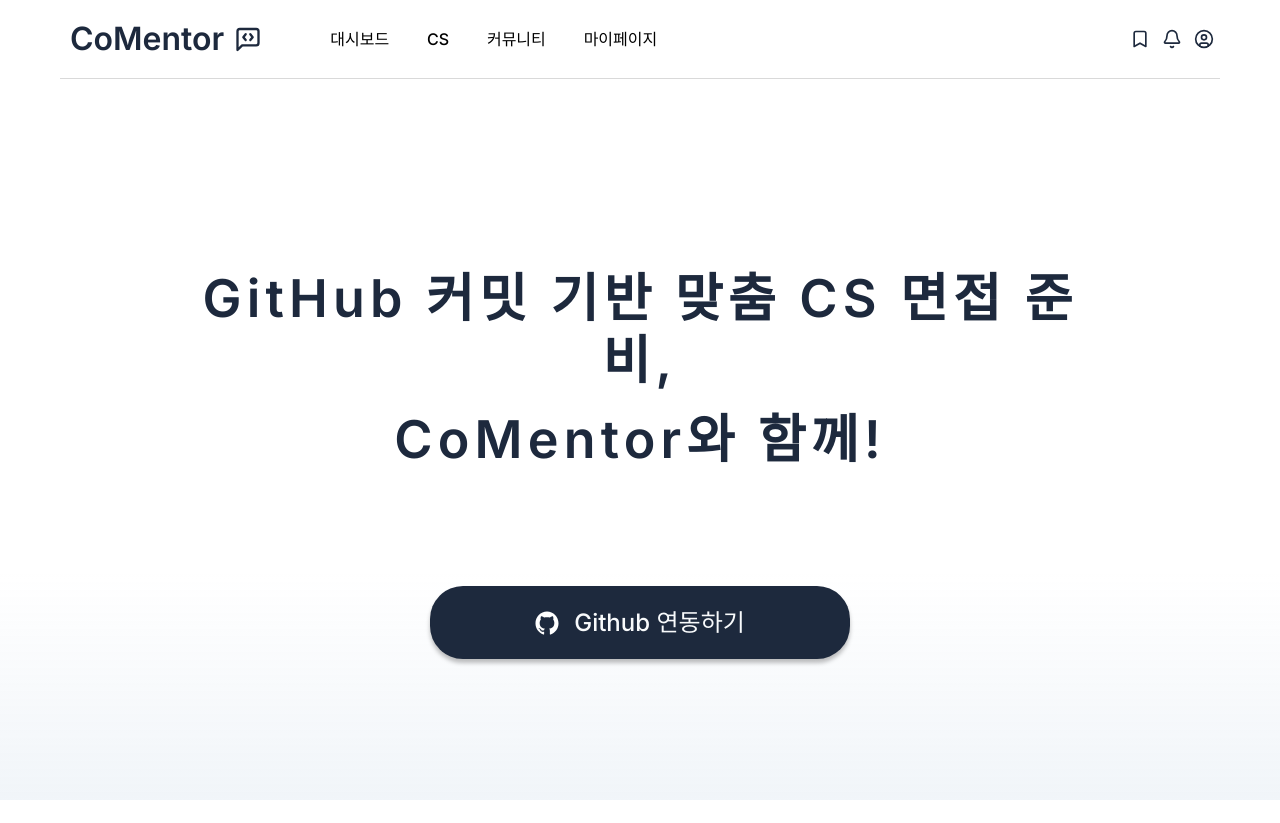
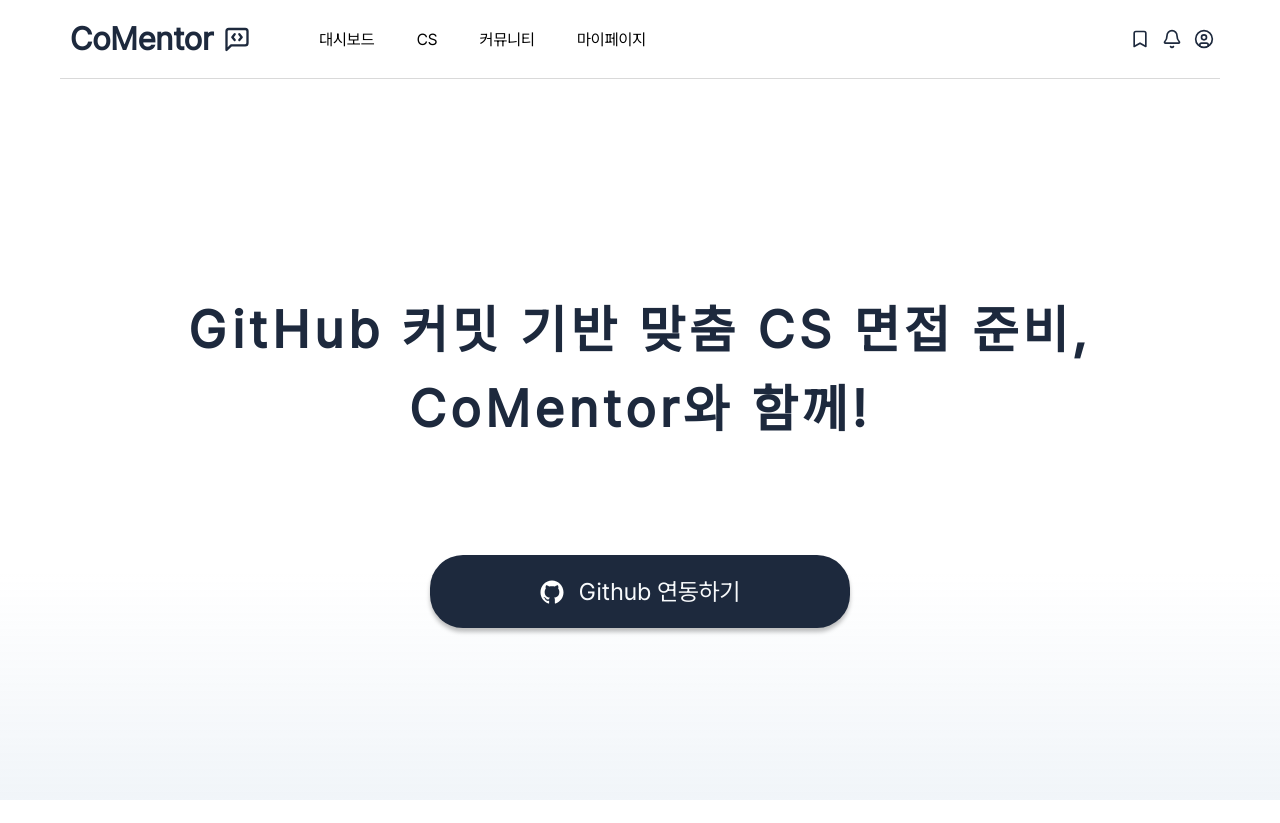
Before and after one commit to seowooda/comentor, a Next.js app: page / in a window 1280 px wide. Built offline with nearby package versions, Linux system fonts and the light colour scheme.

Commit message:
refactor: 불필요한 수정 제거

```diff
--- a/src/app/layout.tsx
+++ b/src/app/layout.tsx
@@ -1,12 +1,9 @@
 import type { Metadata } from 'next'
-import { Inter } from 'next/font/google'
 import './globals.css'
 import Header from '@/components/header/header'
 import { MSWComponent } from '@/api/MSWComponent'
 import ReactQueryProvider from '@/providers/ReactQueryClient'
 import AutoRefreshToken from '@/components/Auth/token'
-
-const inter = Inter({ subsets: ['latin'] })
 
 export const metadata: Metadata = {
   title: 'CommitMentor',
@@ -19,8 +16,8 @@ const RootLayout = ({
   children: React.ReactNode
 }>) => {
   return (
-    <html lang="ko">
-      <body className={inter.className}>
+    <html lang="en">
+      <body className="flex min-h-screen flex-col antialiased">
         <AutoRefreshToken />
 
         {process.env.NEXT_PUBLIC_MSW === 'enable' ? (
```
